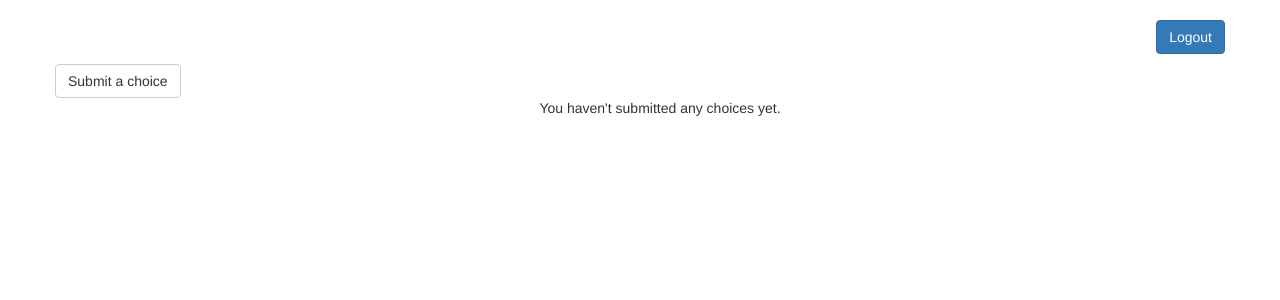
After one commit to lokeshmeher/django-basic-form, a Django app: page / in a window 1280 px wide. The commit adds this page. Shown: the top 300 px of the page. Run offline with Django 3.2, Linux system fonts and the light colour scheme; a user stored in the database is signed in; data that the repository does not hold is empty; some libraries are stand-ins or nearby versions.

Commit message:
Added some extra templates

```diff
--- /dev/null
+++ b/task1/formapp/templates/formapp/home.html
@@ -0,0 +1,25 @@
+{% extends 'formapp/base.html' %}
+
+
+{% block head_title %} Home {% endblock %}
+
+
+{% block content %}
+<div class="row">
+    <a class="btn btn-default" href="{% url 'formapp:create' %}">Submit a choice</a>
+</div>
+
+<div class="row">
+    {% if object_list %}
+        <h3>Your submitted shopping choices</h3>
+    {% endif %}
+</div>
+
+<ul>
+{% for choice_form in shoppingchoice_list %}
+    <li><a href="{% url 'formapp:update' pk=choice_form.pk %}">{{ choice_form }}</a></li>
+{% empty %}
+    <p align="center">You haven't submitted any choices yet.</p>
+{% endfor %}
+</ul>
+{% endblock %}
```
Also changed, not shown: task1/formapp/templates/formapp/delete_confirm.html (renamed from task1/formapp/templates/formapp/register_done.html, +5 -2 lines), task1/formapp/templates/formapp/shoppingchoice_detail.html (added).
